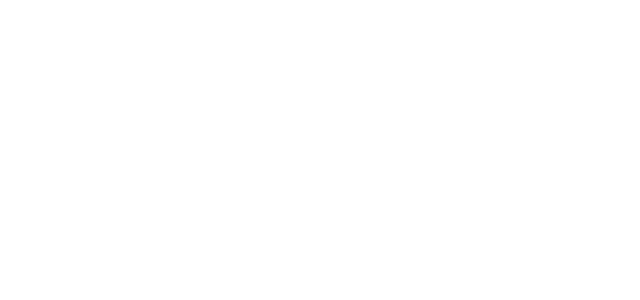
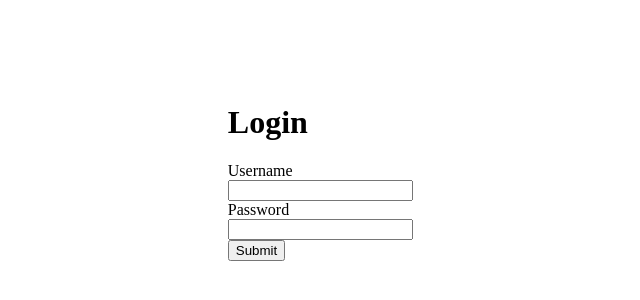
Before and after one commit to Mohd-Bilal/ITCSR-Frontend, a Vue app: page /login in a window 1280 px wide. Shown: the part 52-352 px from the top of the page, without its empty margins (33-673 px from the left). Built offline with nearby package versions, Linux system fonts and the light colour scheme.

Commit message:
add login

```diff
--- a/src/router.js
+++ b/src/router.js
@@ -5,6 +5,7 @@ import createProposal from './views/createProposal.vue'
 import addHead from './views/addHead.vue'
 import generateRequest from './views/generateRequest.vue'
 import requestDashboard from './views/requestDashboard.vue'
+import login from './views/login.vue'
 
 import file from './views/file.vue'
 
@@ -41,6 +42,11 @@ export default new Router({
       component: requestDashboard
     },
     {
+      path: '/login',
+      name: 'login',
+      component: login
+    },
+    {
       path: '/file',
       name: 'file',
       component: file
--- a/src/views/addHead.vue
+++ b/src/views/addHead.vue
@@ -139,7 +139,7 @@ export default {
       var self = this;
       const url = "http://localhost:3000/heads/getAll";
       window
-        .axios({ url: url, method: "GET" })
+        .axios({ url: url, method: "GET" , withCredentials:true})
         .then(function(result) {
           console.log(result);
 
@@ -181,7 +181,7 @@ export default {
               console.log(self.selected);
               console.log(self.fund);
               self.added_heads.push({ head: self.selected.name, fund: self.fund });
-              console.log(self.added_heads[0].head);
+              console.log(self.added_heads);
               console.log("evide");
             } else console.log(result);
           })
--- /dev/null
+++ b/src/views/login.vue
@@ -0,0 +1,65 @@
+<template>
+    <div>
+    <div class="form">
+      <h1>Login</h1>
+    <label>Username</label><br>
+    <input v-model="username" type="text"><br>
+    <label>Password</label><br>
+    <input v-model="password" type="password"><br>
+
+    <button @click="requestLogin" >Submit</button>
+
+    </div>
+    </div>
+</template>
+<style>
+.form {
+  padding-top: 10%;
+  padding-left: 20%;
+}
+</style>
+<script>
+var username, password;
+export default {
+  data() {
+    return {
+      username,
+      password
+    };
+  },
+
+  methods: {
+    validate() {
+      return true; //for now
+    },
+    requestLogin: function() {
+      var self = this;
+
+      if (this.validate()) {
+        var request = {};
+        request.username = this.username;
+        request.password = this.password;
+
+        window
+          .axios({
+            url: "http://localhost:3000/authentication/login",
+            method: "POST",
+            data: request
+          })
+          .then(function(result) {
+            console.log(result)
+            if (result.data.success) {
+              console.log("Successfully logged token" + JSON.stringify(result));
+              self.$router.push("/addHead");
+            } else console.log(result.data.error);
+          })
+          .catch(function(err) {
+            console.log(err);
+          });
+      } else {
+        alert("fill'em up!");
+      }
+    }
+  }
+};
+</script>
```
